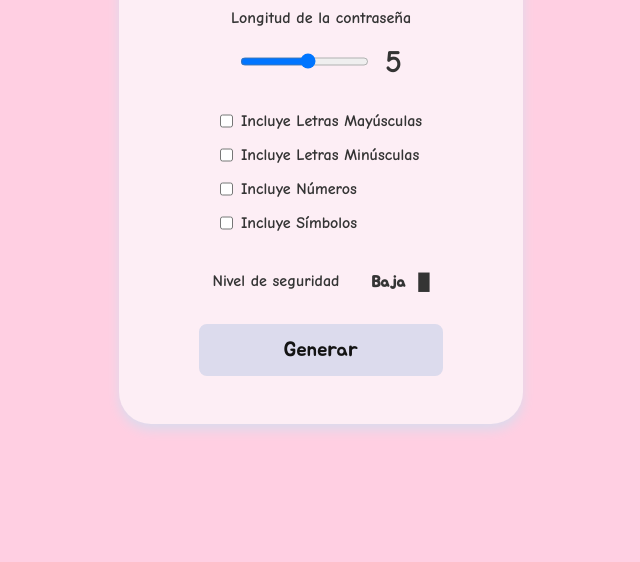
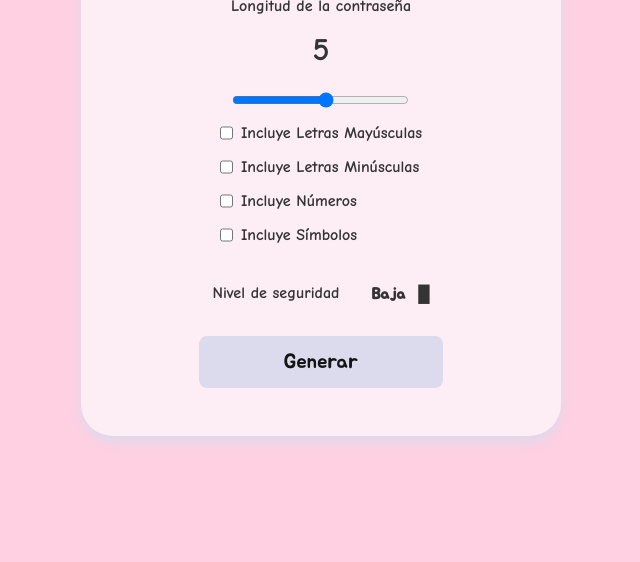
Before and after one commit to AilynMza/Dominando.El.DOM-Clase-7-M3, a plain HTML site: page index.html in a window 1280 px wide. Shown: the part 238-800 px from the top of the page, without its empty margins (319-959 px from the left). Drawn offline with Linux system fonts and the light colour scheme.

Commit message:
feat: cambio de h1 en range container de lugar. En js cambio de children de rangeContainer por querySelector. Tamaño máximo para contenedor de generador en css.

```diff
--- a/index.html
+++ b/index.html
@@ -19,8 +19,8 @@
         <form>
             <label for="input-password-length">Longitud de la contraseña</label>
             <div class="range-container">
+                <h1>5</h1>
                 <input type="range" min="1" max="16" id="input-password-length">
-                <h1>5</h1>
             </div>
             <div class="checkbox-container">
                 <div class="checkbox-item">
--- a/main.js
+++ b/main.js
@@ -1,5 +1,5 @@
 const rangeContainer = document.querySelector('.range-container');
-const inputRange = rangeContainer.children[0];
+const inputRange = document.querySelector('.range-container input')
 const generateBtn = document.querySelector('.generator form button');
 
 
--- a/style.css
+++ b/style.css
@@ -21,6 +21,8 @@ body {
 }
 
 .generator{
+    width: 90%;
+    max-width: 30rem;
     display: flex;
     flex-direction: column;
     align-items: center;
@@ -47,11 +49,12 @@ body {
 
 .range-container{
     display: flex;
-    gap: 1rem;
+    flex-direction: column;
+    gap: 0.5rem;
 }
 
 .range-container h1{
-    margin: 1rem 0;
+    margin: 1rem 5rem;
     font-size: 2rem;
 }
 
```
